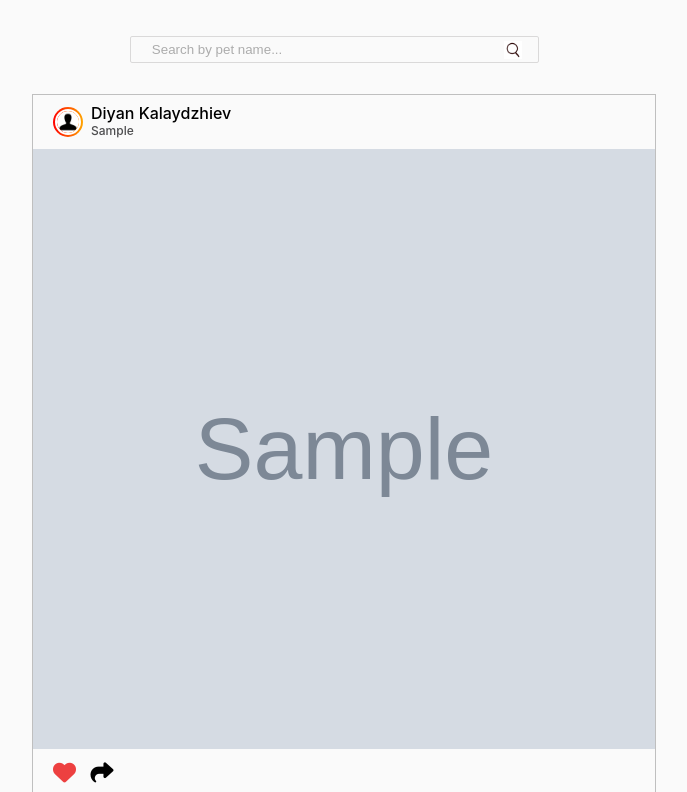
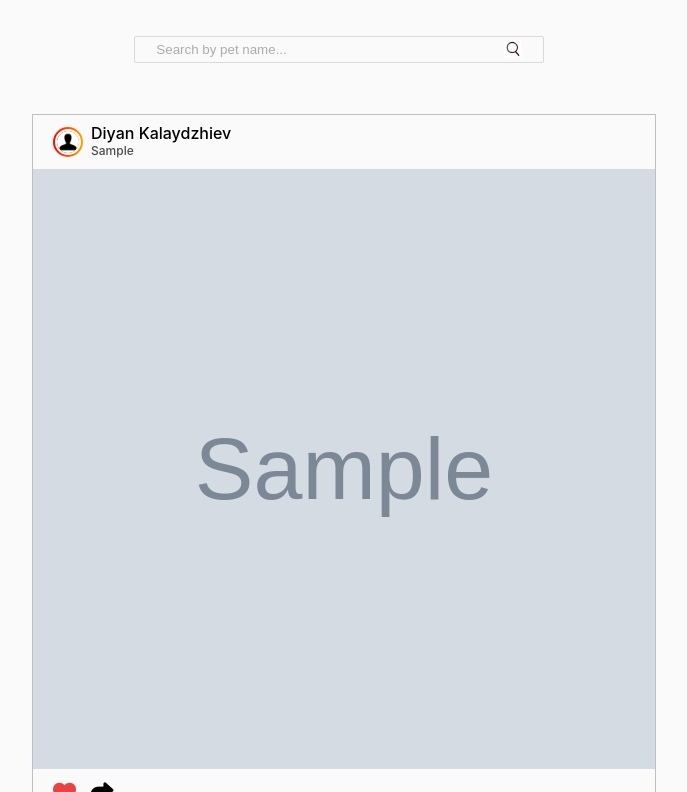
Before and after one commit to Stoyan-Rusev/petstagram, a Django app: page / in a window 1280 px wide. Shown: the part 87-879 px from the top of the page, without its empty margins (296-983 px from the left). Run offline with Django 5.2, Linux system fonts and the light colour scheme; tables that the repository leaves empty hold one stand-in row (values such as "Sample post"); grey boxes marked "Sample" are stand-in pictures.

Commit message:
feat: Searchbar implemented

```diff
--- a/petstagram/common/forms.py
+++ b/petstagram/common/forms.py
@@ -15,3 +15,14 @@
                 }
             ),
         }
+
+
+class SearchForm(forms.Form):
+    search_text = forms.CharField(
+        required=False,
+        widget=forms.TextInput(
+            attrs={
+                'placeholder': 'Search by pet name...',
+            }
+        )
+    )
--- a/petstagram/common/views.py
+++ b/petstagram/common/views.py
@@ -1,7 +1,7 @@
 from django.shortcuts import render, redirect, resolve_url, get_object_or_404
 from pyperclip import copy
 
-from petstagram.common.forms import AddCommentForm
+from petstagram.common.forms import AddCommentForm, SearchForm
 from petstagram.common.models import Like, Comment
 from petstagram.photos.models import Photo
 
@@ -10,10 +10,17 @@
 def home_page(request):
     all_photos = Photo.objects.all()
     comment_form = AddCommentForm()
+    search_form = SearchForm(request.GET)
+
+    if search_form.is_valid():
+        all_photos = all_photos.filter(
+            tagged_pets__name__icontains=search_form.cleaned_data['search_text']
+        )
 
     context = {
         'all_photos': all_photos,
         'comment_form': comment_form,
+        'search_form': search_form,
     }
 
     return render(request, 'common/home-page.html', context=context)
--- a/static/css/home.css
+++ b/static/css/home.css
@@ -86,7 +86,7 @@
 .searchbar img {
     position: absolute;
     margin-left: -2.5rem;
-    margin-top: -0.8rem;
+    margin-top: -2.45rem;
 }
 
 .searchbar input::placeholder {
--- a/templates/common/home-page.html
+++ b/templates/common/home-page.html
@@ -6,8 +6,8 @@
     <div class="container">
         <div class="col-9">
 
-            <form class="searchbar" method="post">
-                <input type="text" placeholder="Search by pet name...">
+            <form class="searchbar" action="{% url 'home-page' %}">
+                {{ search_form }}
                 <button>
                     <img src="{% static 'images/search.png' %}" height="18" alt="img2">
                 </button>
```
